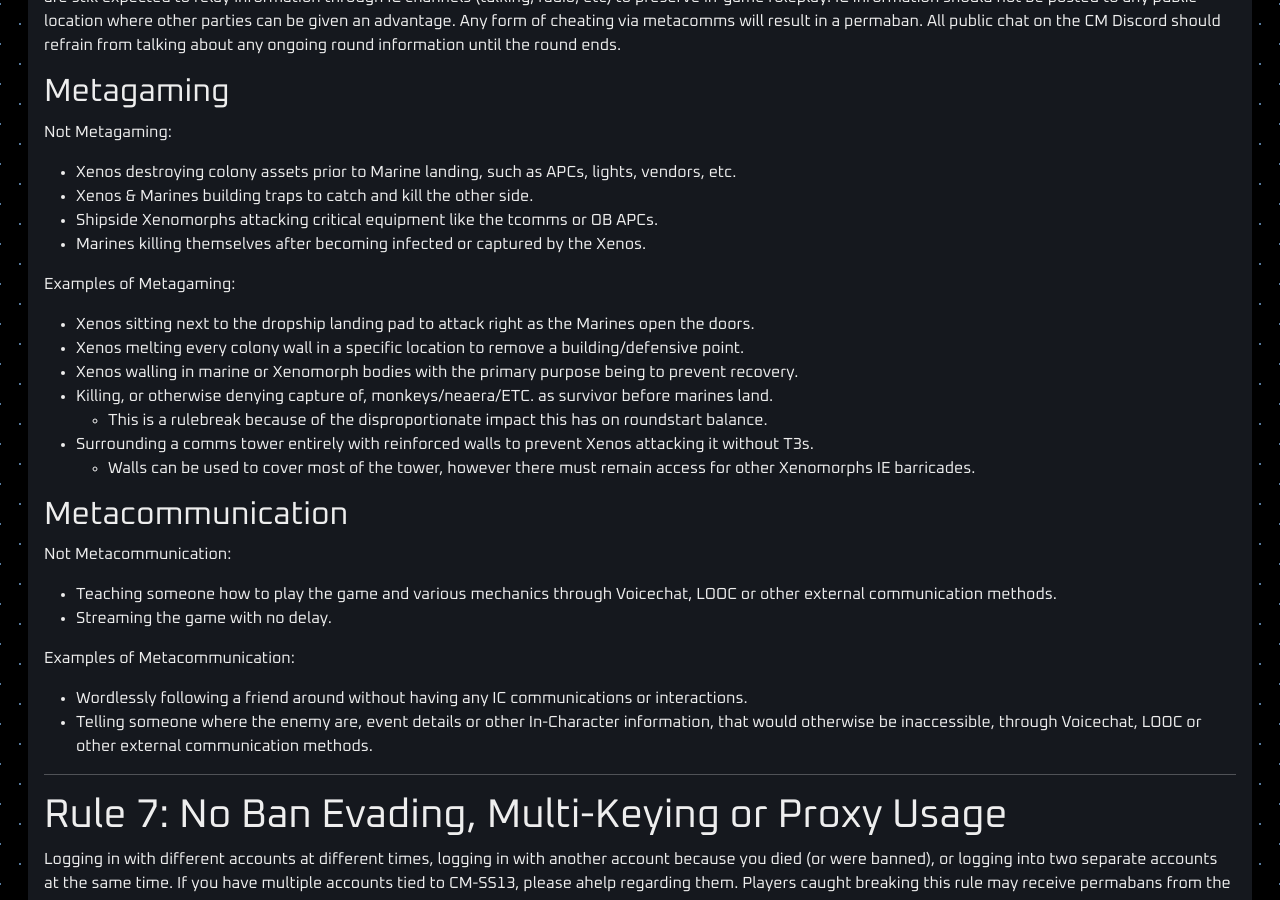
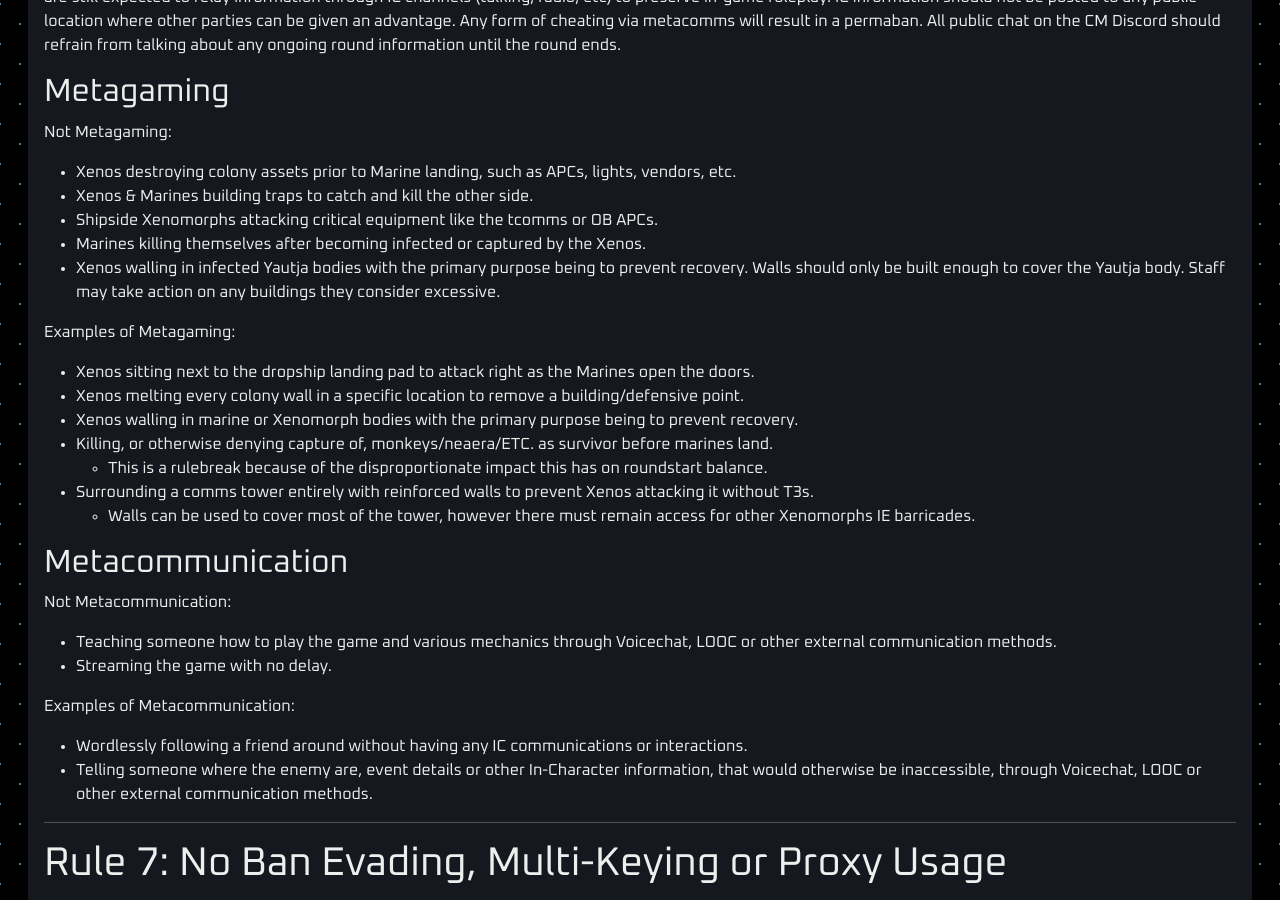
Before and after one commit to cmss13-devs/web, a Jekyll site: the page built from rules.md, in a window 1280 px wide and 900 px high, scrolled down 8076 px. Built offline with Jekyll 4.4.1, drawn with Linux system fonts in a browser that asks for light colours.

Commit message:
Allowing Xenos walling in infected Yautja bodies. (#90)
Added a new rule regarding Xenos walling in infected Yautja bodies to
prevent recovery.

```diff
--- a/rules.md
+++ b/rules.md
@@ -309,6 +309,7 @@
 - Xenos & Marines building traps to catch and kill the other side.
 - Shipside Xenomorphs attacking critical equipment like the tcomms or OB APCs.
 - Marines killing themselves after becoming infected or captured by the Xenos.
+- Xenos walling in infected Yautja bodies with the primary purpose being to prevent recovery. Walls should only be built enough to cover the Yautja body. Staff may take action on any buildings they consider excessive.
 
 Examples of Metagaming:
 - Xenos sitting next to the dropship landing pad to attack right as the Marines open the doors.
```
